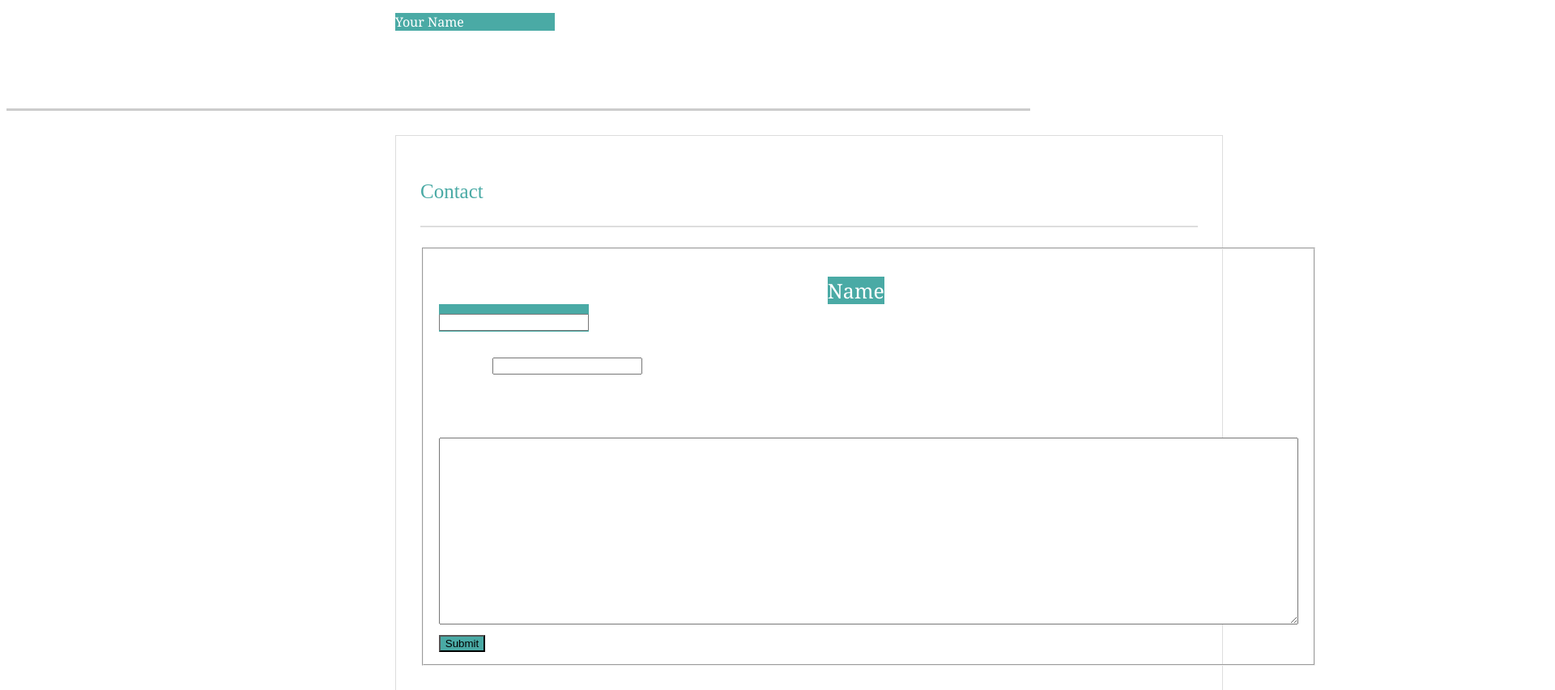
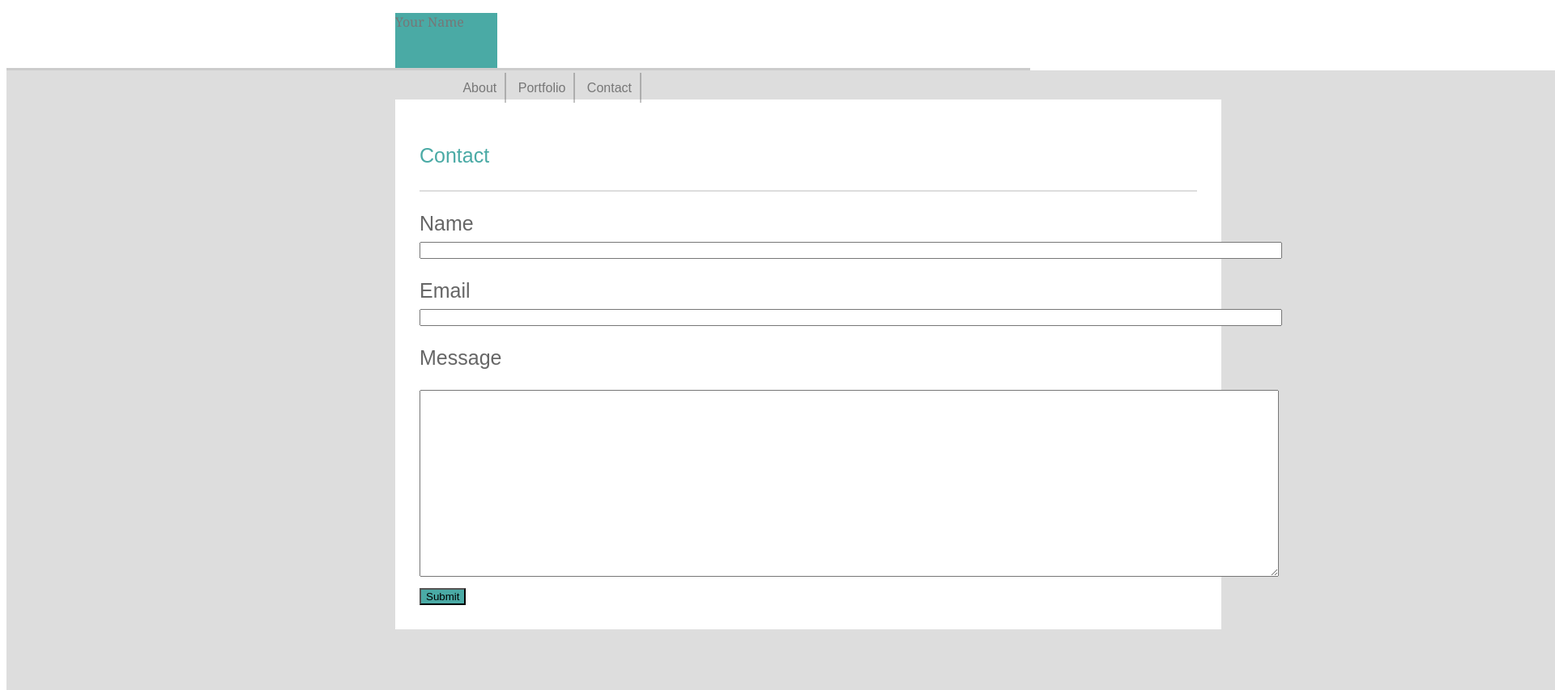
Before and after one commit to LatoyaBogle/Basic-Portfolio, a plain HTML site: page Basic-Portfolio/Basic-Portfolio/Contact.html in a window 1280 px wide. Shown: the top 853 px of the page at 81% size, 1920 px wide, since content can reach past the window. Drawn offline with Linux system fonts and the light colour scheme.

Commit message:
Add files via upload

```diff
--- a/Basic-Portfolio/Basic-Portfolio/Contact.html
+++ b/Basic-Portfolio/Basic-Portfolio/Contact.html
@@ -19,7 +19,7 @@
 
 
 
-                <p class="Name">Your Name</p>
+                <p class="Me">Your Name</p>
 
 
 
@@ -46,19 +46,19 @@
 
 
 
-            <fieldset>
 
                 <p><label class="Name">
-                    Name
-                    <input type="text"  name="name" />
+                    Name </br>
+
+                    <input type="text"  name="Name" size="130"/>
                 </p>
             </label>
 
 
 
                         <p><label class="email">
-                            Email
-                    <input type="email"  name="email"  />
+                            Email </br>
+                    <input type="text"  name="email" size="130"  />
                 </p>
             </label>
 
@@ -76,10 +76,17 @@
                     <br/>
                    <div class="submit"> <input type ="submit" value="Submit"/>
 
-                   </fieldset>
+
         </div>
 
         </div>
+
+        <div id="footer">
+
+            <p>&copy; Copyright </p>
+
+          </div>
+
 </body>
 
 </html>
--- a/Basic-Portfolio/Basic-Portfolio/assets/css/contact.css
+++ b/Basic-Portfolio/Basic-Portfolio/assets/css/contact.css
@@ -1,52 +1,73 @@
 html {
     color: #ffffff
+  }
+
+  body {
+
+
+
+
+    color:  #777777;
+    font-family: Arial;
+
+
+
+
   }
 
   #nav {
 
     border-bottom: solid #ccc ;
-    padding-bottom: 28px;
-    height: 90px;
+
+
+    height: 68px;
 
   }
-li {
-    display: inline;
-  }
 
-  .Name {
-    background-color: #4aaaa5  ;
-    color: white;
-    content: "About Me"; position: relative; top: 0; left: 0; bottom: 0; right: 0; z-index: 3; text-align: center;
-    margin-left: 480px;
-    margin-right: 480px;
-    width: 197px;
-    background-size: 90px 200px;
-    font-family: Georgia;
-    text-align: left;
 
+  .Me {
+
+
+  font:color white;
+  background-color:  #4aaaa5 ;
+  margin-left: 480px;
+  margin-right: 480px;
+  width: 10%;
+  height: 68px;
+  font-family: Georgia;
+  text-align: left;
+  font-size: 100%;
   }
 
   .One {
     margin-left: 480px;
     margin-right: 480px;
-    width: 960px;
+
+    height: 68px;
+    text-align: right;
 
 
 
-    text-align: right;
 
 
   }
 
+  li {
+    display: inline;
+    border-right: #6666 2px solid;
+    padding: 10px;
+    }
+
   #content {
     width: 960px;
-    font-size: 25px;
-    margin-bottom: 113px;
-    padding: 30px;
-    border: solid #dddddd 1px;
-    margin-top: 30px;
-    margin-left: 480px;
-    border-color: plum 480px solid;
+  font-size: 25px;
+  padding: 30px;
+
+  border: solid #dddddd 480px;
+  border-top: 36px solid #dddddd;
+  border-bottom: 276px solid #dddddd;
+
+  align-content: center;
 
   }
 
@@ -58,19 +79,31 @@ li {
   }
 
   .Name {
+    color: #666666;
+
 
   }
+  .email {
+    color:  #666666;
+
+  }
+
+.message {
+  color: #666666;
+}
+
+input[type="submit"] {
+  background-color:  #4aaaa5;
+
+  }
+
   #footer {
-    background-color: #666666;
+    background-color:#666666;
     color: white;
 
     height: 60px;
     text-align: center;
     border-top: #4aaaa5 5px solid;
 
-  }
-
-  input[type="submit"] {
-  background-color:  #4aaaa5;
 
   }
--- a/Basic-Portfolio/Basic-Portfolio/assets/css/index.css
+++ b/Basic-Portfolio/Basic-Portfolio/assets/css/index.css
@@ -77,6 +77,7 @@ li {
 
 }
 
+
 .About {
 
   color: #4aaaa5;
--- a/Basic-Portfolio/Basic-Portfolio/assets/css/portfolio.css
+++ b/Basic-Portfolio/Basic-Portfolio/assets/css/portfolio.css
@@ -18,24 +18,21 @@ html {
 
   #nav {
 
-    border-bottom: solid #ccc ;
-    padding-bottom: 28px;
+    border-bottom: solid red 2px;
+  padding-bottom: 30px;
   height: 90px;
-    width: 960px;
-    margin-left: 480px;
-    margin-right: 480px;
   }
 
 .Name {
-    background-color: #4aaaa5  ;
-    color: white;
-    content: "About Me"; position: relative; top: 0; left: 0; bottom: 0; right: 0; z-index: 3; text-align: center;
+  font:color white;
+  background-color:  #4aaaa5;
   margin-left: 480px;
   margin-right: 480px;
   width: 197px;
   background-size: 90px 200px;
   font-family: Georgia;
   text-align: left;
+  font-size: 200%;
 }
   .One {
     margin-left: 480px;
@@ -47,17 +44,24 @@ html {
 
   li {
     display: inline;
+    border-right: #6666 2px solid;
+  padding: 10px;
   }
 
   #content {
+
   width: 960px;
+  font-size: 25px;
 
-    margin-bottom: 113px;
   padding: 30px;
-    border: solid #dddddd 1px;
-    margin-top: 30px;
-    margin-left: 480px;
-    margin-right: 480px;
+  border: solid #dddddd 480px;
+  border-top: 16px solid #dddddd;
+  border-bottom: 33px solid #dddddd;
+
+  align-content: center;
+
+  margin: 0px auto;
+
 
 
   }
@@ -66,8 +70,11 @@ html {
 
     color: #4aaaa5;
   border-bottom: solid #ddd 2px;
-    padding-bottom: 28px;
-    font-size: 25px;
+  padding-top: 0px;
+  font-size: 100%;
+  padding-bottom: 50px;
+  margin-bottom: 0px;
+  font-family: Georgia;
   }
 
 
@@ -75,18 +82,18 @@ html {
 
 
   .Photos {
-    display: block;
-    width: 202px;
-    height: 198px;
-
-    width: 25%;
+    float: left;
+    width: 215px;
+    height: 159px;
+    margin: 33px;
+    align-content: center;
   }
 
   figure {
 
     display: block;
-    width:202px;
-    height:170px;
+    width:320px;
+    height:50px;
     margin:0px;
     padding: 9px;
     text-align: left;
@@ -108,7 +115,7 @@ figcaption {
     background-color: #666666;
     color: white;
 
-    height: 60px;
+    height: 51px;
     text-align: center;
     border-top: #4aaaa5 5px solid;
 
```
Also changed, not shown: Basic-Portfolio/Basic-Portfolio/Portfolio.html (+1 -0 lines). Lines whose indentation alone changed are shown as unchanged.
